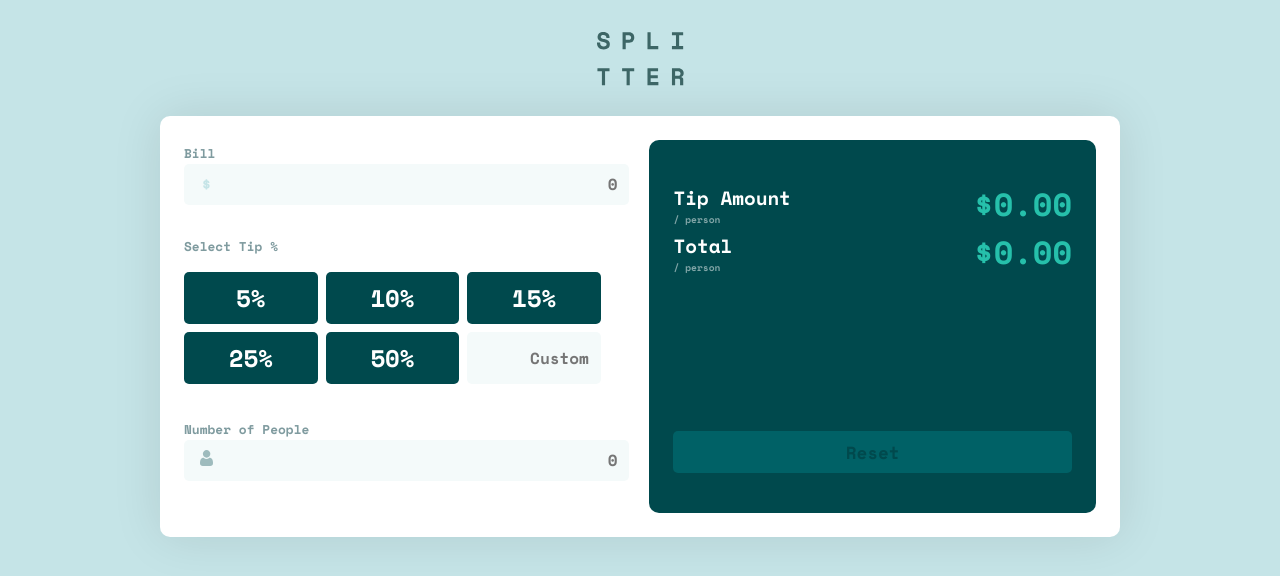
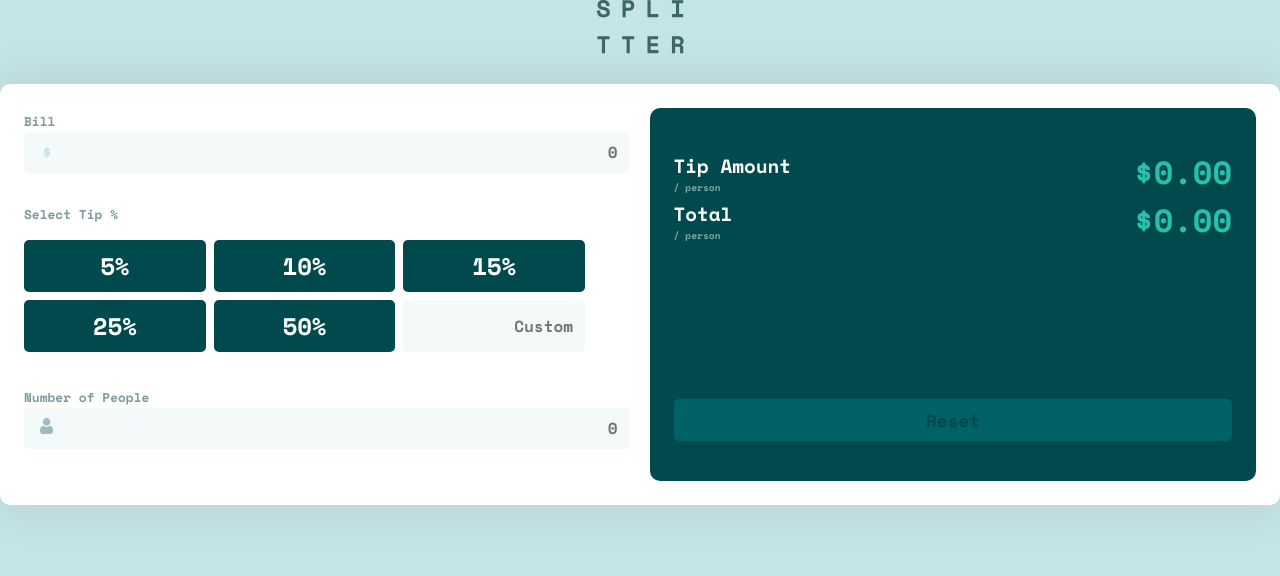
Before and after one commit to DAMMY-LOLA/tip-calculator, a plain HTML site: page index.html in a window 1280 px wide. Drawn offline with nearby package versions, Linux system fonts and the light colour scheme.

Commit message:
changing mobile width

```diff
--- a/style.css
+++ b/style.css
@@ -215,7 +215,6 @@ input::-webkit-outer-spin-button{
         height: fit-content;
     }
     .wrapper {
-        width: 75%;
-        margin: 32px auto;
+        width: 100%;
     }
 }
```
